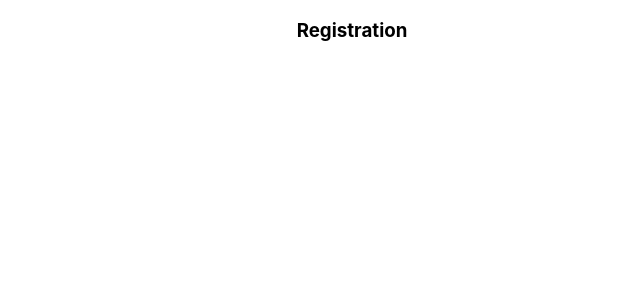
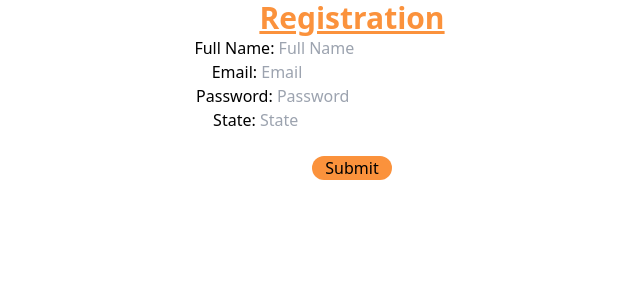
Before and after one commit to AdrianRRojo/Front-end-exercise, a React (Create React App) app: page / in a window 1280 px wide. Shown: the top 300 px of the page, without its empty margins (288-928 px from the left). Built offline with nearby package versions, Linux system fonts and the light colour scheme.

Commit message:
installed tailwind,Created basic registration form

```diff
--- a/package.json
+++ b/package.json
@@ -34,5 +34,8 @@
       "last 1 firefox version",
       "last 1 safari version"
     ]
+  },
+  "devDependencies": {
+    "tailwindcss": "^3.2.4"
   }
 }
--- a/src/App.js
+++ b/src/App.js
@@ -1,10 +1,12 @@
 import logo from './logo.svg';
 import './App.css';
 import Header from './components/header';
+import Registration from './components/registration';
 function App() {
   return (
     <div className="App">
       <Header />
+      <Registration />
     </div>
   );
 }
--- a/src/components/header.js
+++ b/src/components/header.js
@@ -2,8 +2,9 @@ import React from 'react';
 function Header() {
     return(
         <nav class="bg-dark navbar-dark navbar">
-            <div className="row col-12 d-flex justify-content-center text-white">
+            <div className="text-3xl font-bold underline text-orange-400" >
                 <h3>Registration</h3>
+
             </div>
         </nav>
     )
--- a/src/components/registration.js
+++ b/src/components/registration.js
@@ -0,0 +1,37 @@
+import React from 'react'
+import {useStaet} from 'react'
+
+import "./style.css"
+
+export default function Registration(){
+    return(
+        <div>
+            <div>
+                <div>
+                  <label for="fullName">Full Name: </label>
+                  <input type="text" id="fullName" placeholder="Full Name" required/>
+                </div>
+                <div>
+                  <label for="email">Email: </label>
+                  <input type="text" id="email" placeholder="Email" required/>
+                </div>
+                <div>
+                  <label for="password">Password: </label>
+                  <input type="text" id="password" placeholder="Password" required/>
+                </div>
+                {/* <div>
+                  <label for="Occupation">Occupation</label>
+                  <input type="text" id="Occupation" placeholder="Occupation" required/>
+                </div> */}
+                  <div>
+                  <label for="state">State: </label>
+                  <input type="text" id="state" placeholder="State" required/>
+                </div>
+                <div>
+                    <br/>
+                    <button className=" bg-orange-400 hover:bg-orange-500 rounded-full btn " type='submit'>Submit</button>
+                </div>
+            </div>
+        </div>
+    )
+}
--- a/src/components/style.css
+++ b/src/components/style.css
@@ -0,0 +1,3 @@
+.btn{
+    width: 5rem;
+}
--- a/src/index.css
+++ b/src/index.css
@@ -1,13 +1,3 @@
-body {
-  margin: 0;
-  font-family: -apple-system, BlinkMacSystemFont, 'Segoe UI', 'Roboto', 'Oxygen',
-    'Ubuntu', 'Cantarell', 'Fira Sans', 'Droid Sans', 'Helvetica Neue',
-    sans-serif;
-  -webkit-font-smoothing: antialiased;
-  -moz-osx-font-smoothing: grayscale;
-}
-
-code {
-  font-family: source-code-pro, Menlo, Monaco, Consolas, 'Courier New',
-    monospace;
-}
+@tailwind base;
+@tailwind components;
+@tailwind utilities;
--- /dev/null
+++ b/tailwind.config.js
@@ -0,0 +1,10 @@
+/** @type {import('tailwindcss').Config} */
+module.exports = {
+  content: [
+    "./src/**/*.{js,jsx,ts,tsx}",
+  ],
+  theme: {
+    extend: {},
+  },
+  plugins: [],
+}
```
Also changed, not shown: 1 other file (tests, documents, lock files or other folders).
